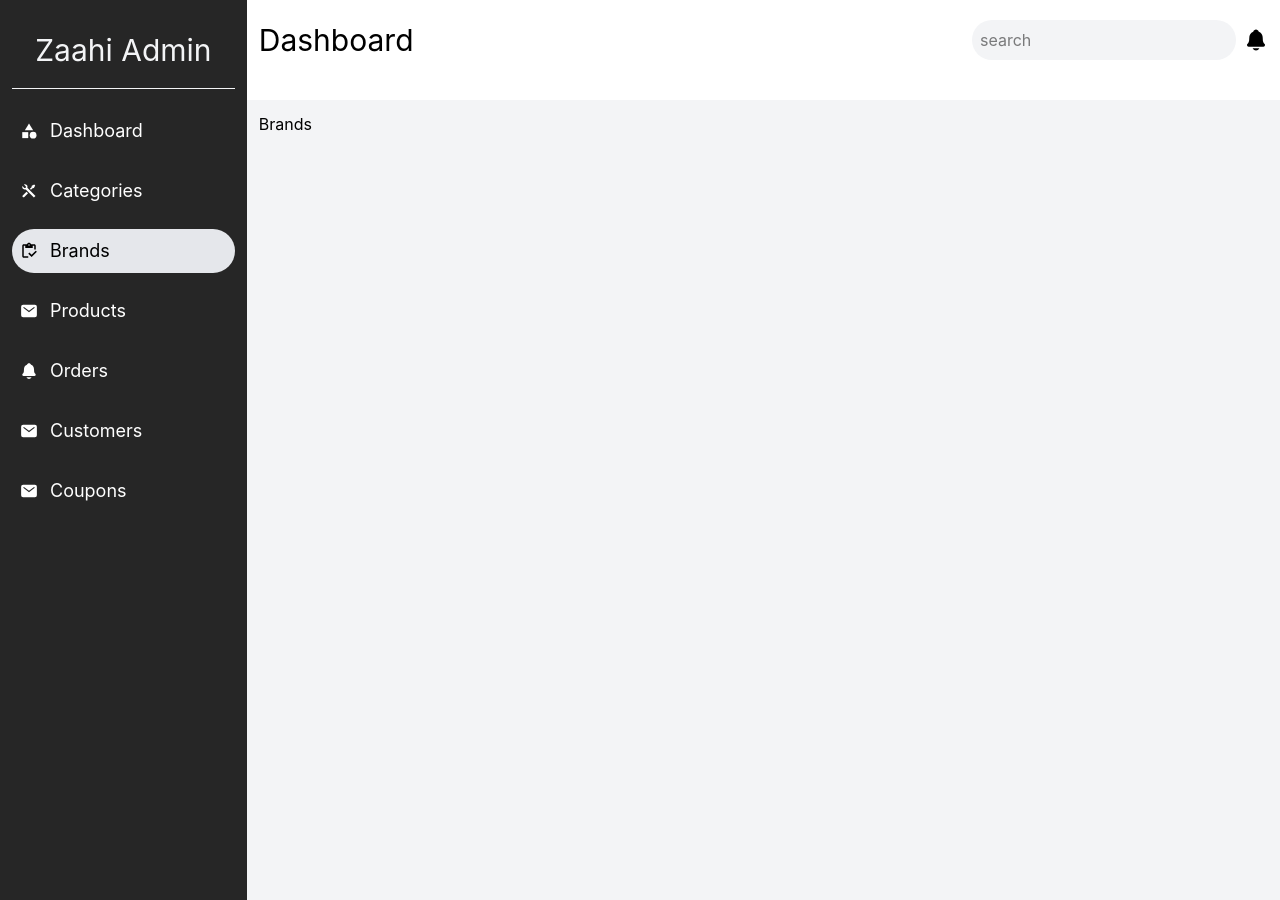
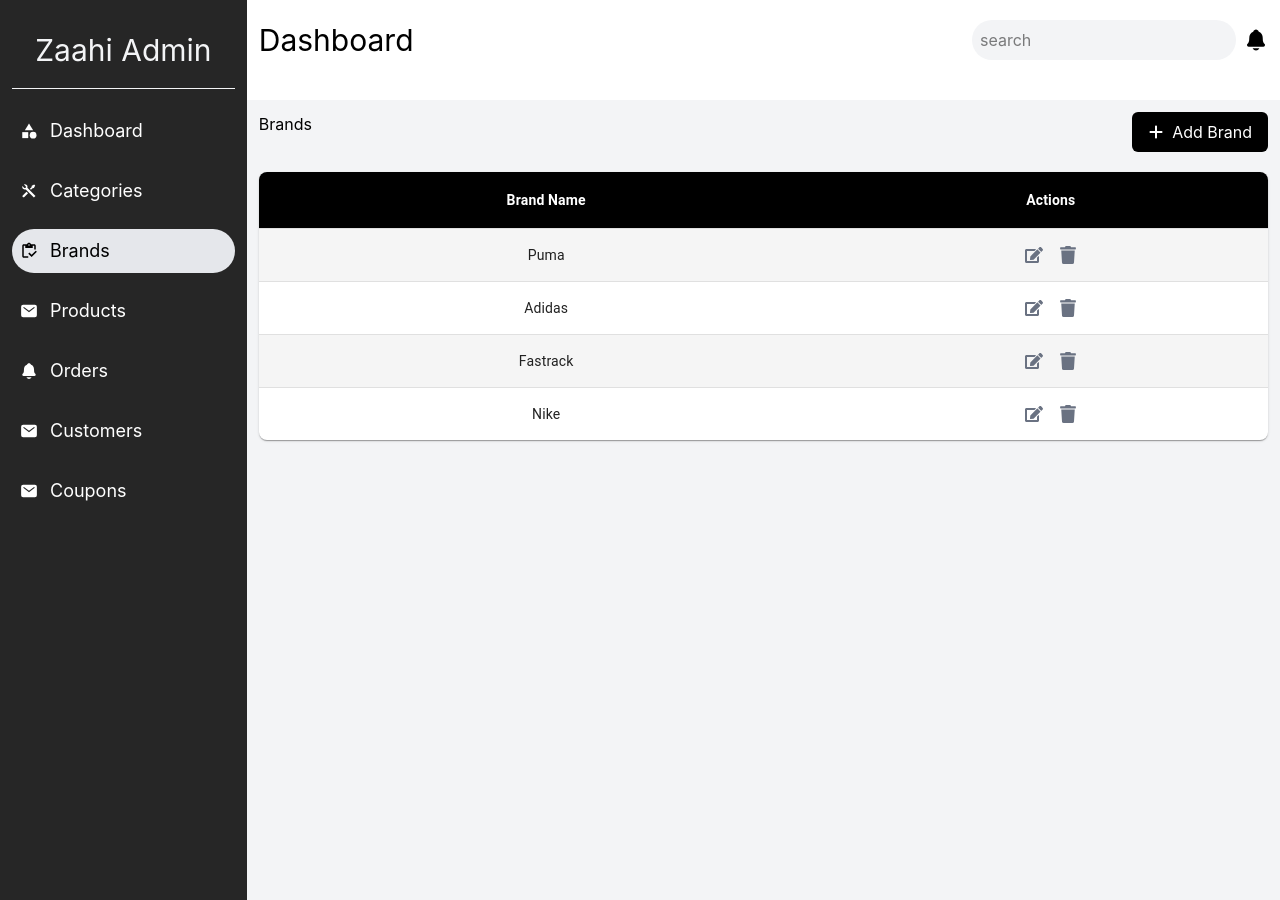
Before and after one commit to Tron-Technolegies/zaahi-admin, a React (Vite) app: page /brands in a window 1280 px wide. Built offline with nearby package versions, Linux system fonts and the light colour scheme.

Commit message:
Brands Completed

```diff
--- a/package.json
+++ b/package.json
@@ -10,6 +10,10 @@
     "preview": "vite preview"
   },
   "dependencies": {
+    "@emotion/react": "^11.14.0",
+    "@emotion/styled": "^11.14.1",
+    "@mui/icons-material": "^7.3.8",
+    "@mui/material": "^7.3.8",
     "@tailwindcss/vite": "^4.2.1",
     "react": "^19.2.0",
     "react-dom": "^19.2.0",
--- /dev/null
+++ b/src/components/Brands/BrandDialog.jsx
@@ -0,0 +1,89 @@
+import * as React from 'react';
+import Dialog from '@mui/material/Dialog';
+import DialogTitle from '@mui/material/DialogTitle';
+import DialogContent from '@mui/material/DialogContent';
+import DialogActions from '@mui/material/DialogActions';
+import IconButton from '@mui/material/IconButton';
+import CloseIcon from '@mui/icons-material/Close';
+
+export default function BrandDialog({ open, handleClose }) {
+  const [brandName, setBrandName] = React.useState('');
+
+  const handleSave = () => {
+    if (!brandName.trim()) return;
+
+    console.log('Brand Name:', brandName);
+
+    // Clear input
+    setBrandName('');
+
+    // Close dialog
+    handleClose();
+  };
+
+  return (
+    <Dialog
+      open={open}
+      onClose={handleClose}
+      aria-labelledby='add-brand-dialog'
+      BackdropProps={{
+        sx: { backdropFilter: 'blur(2px)' },
+      }}
+      PaperProps={{
+        sx: {
+          background: '#EEEEEE',
+          borderRadius: 3,
+          width: 350,
+          boxShadow: '0 8px 32px rgba(0,0,0,0.1)',
+        },
+      }}
+    >
+      <DialogTitle
+        id='add-brand-dialog'
+        sx={{
+          textAlign: 'center',
+          fontWeight: 600,
+          fontSize: 20,
+          p: 3,
+        }}
+      >
+        Add Brand
+      </DialogTitle>
+
+      <IconButton
+        onClick={handleClose}
+        sx={{
+          position: 'absolute',
+          right: 8,
+          top: 8,
+        }}
+      >
+        <CloseIcon />
+      </IconButton>
+
+      <DialogContent
+        dividers
+        sx={{
+          display: 'flex',
+          justifyContent: 'center',
+        }}
+      >
+        <input
+          className='p-2 bg-gray-100 rounded-md outline-none w-[220px] text-center font-medium'
+          placeholder='Enter brand name'
+          value={brandName}
+          onChange={(e) => setBrandName(e.target.value)}
+        />
+      </DialogContent>
+
+      <DialogActions sx={{ justifyContent: 'center', pb: 2 }}>
+        <button
+          onClick={handleSave}
+          className='bg-black text-white px-4 py-1 rounded-md hover:bg-gray-800 transition'
+        >
+          Save
+        </button>
+      </DialogActions>
+    </Dialog>
+  );
+}
--- /dev/null
+++ b/src/components/Brands/BrandTable.jsx
@@ -0,0 +1,159 @@
+// import React from 'react';
+// import { styled } from '@mui/material/styles';
+// import Table from '@mui/material/Table';
+// import TableBody from '@mui/material/TableBody';
+// import TableCell, { tableCellClasses } from '@mui/material/TableCell';
+// import TableContainer from '@mui/material/TableContainer';
+// import TableHead from '@mui/material/TableHead';
+// import TableRow from '@mui/material/TableRow';
+// import Paper from '@mui/material/Paper';
+
+// const StyledTableCell = styled(TableCell)(({ theme }) => ({
+//   [`&.${tableCellClasses.head}`]: {
+//     backgroundColor: theme.palette.common.black,
+//     color: theme.palette.common.white,
+//   },
+//   [`&.${tableCellClasses.body}`]: {
+//     fontSize: 14,
+//   },
+// }));
+
+// const StyledTableRow = styled(TableRow)(({ theme }) => ({
+//   '&:nth-of-type(odd)': {
+//     backgroundColor: theme.palette.action.hover,
+//   },
+//   '&:last-child td, &:last-child th': {
+//     border: 0,
+//   },
+// }));
+
+// function createData(name, actions) {
+//   return { name, actions };
+// }
+
+// const rows = [
+//   createData('Puma', 'Edit Delete'),
+//   createData('Adidas', 'Edit Delete'),
+//   createData('Fastrack', 'Edit Delete'),
+//   createData('Nike', 'Edit Delete'),
+// ];
+
+// const BrandTable = () => {
+//   return (
+
+//     <TableContainer component={Paper}>
+//       <Table sx={{ minWidth: 700 }} aria-label='customized table'>
+//         <TableHead>
+//           <TableRow>
+//             <StyledTableCell align='center'>Brand Name</StyledTableCell>
+//             <StyledTableCell align='center'>Actions</StyledTableCell>
+//           </TableRow>
+//         </TableHead>
+//         <TableBody>
+//           {rows.map((row) => (
+//             <StyledTableRow key={row.name}>
+//               <StyledTableCell component='th' scope='row' align='center'>
+//                 {row.name}
+//               </StyledTableCell>
+//               <StyledTableCell align='center'>{row.actions}</StyledTableCell>
+//             </StyledTableRow>
+//           ))}
+//         </TableBody>
+//       </Table>
+//     </TableContainer>
+//   );
+// };
+
+// export default BrandTable;
+
+import React from 'react';
+import { styled } from '@mui/material/styles';
+import Table from '@mui/material/Table';
+import TableBody from '@mui/material/TableBody';
+import TableCell, { tableCellClasses } from '@mui/material/TableCell';
+import TableContainer from '@mui/material/TableContainer';
+import TableHead from '@mui/material/TableHead';
+import TableRow from '@mui/material/TableRow';
+import Paper from '@mui/material/Paper';
+import { FaEdit, FaTrash } from 'react-icons/fa';
+
+// Styled Table Cell
+const StyledTableCell = styled(TableCell)(({ theme }) => ({
+  [`&.${tableCellClasses.head}`]: {
+    backgroundColor: theme.palette.common.black,
+    color: theme.palette.common.white,
+    fontWeight: 600,
+  },
+  [`&.${tableCellClasses.body}`]: {
+    fontSize: 14,
+  },
+}));
+
+// Styled Table Row
+const StyledTableRow = styled(TableRow)(({ theme }) => ({
+  '&:nth-of-type(odd)': {
+    backgroundColor: theme.palette.action.hover,
+  },
+  '&:last-child td, &:last-child th': {
+    border: 0,
+  },
+}));
+
+// Sample Data
+const rows = [
+  { name: 'Puma' },
+  { name: 'Adidas' },
+  { name: 'Fastrack' },
+  { name: 'Nike' },
+];
+
+const BrandTable = () => {
+  const handleEdit = (name) => {
+    console.log('Edit:', name);
+  };
+
+  const handleDelete = (name) => {
+    console.log('Delete:', name);
+  };
+
+  return (
+    <TableContainer component={Paper} sx={{ borderRadius: 2 }}>
+      <Table sx={{ minWidth: 700 }}>
+        <TableHead>
+          <TableRow>
+            <StyledTableCell align='center'>Brand Name</StyledTableCell>
+            <StyledTableCell align='center'>Actions</StyledTableCell>
+          </TableRow>
+        </TableHead>
+
+        <TableBody>
+          {rows.map((row) => (
+            <StyledTableRow key={row.name}>
+              <StyledTableCell align='center'>{row.name}</StyledTableCell>
+
+              <StyledTableCell align='center'>
+                <div className='flex justify-center gap-4'>
+                  <button
+                    onClick={() => handleEdit(row.name)}
+                    className='text-gray-500 hover:text-blue-800 text-lg transition'
+                  >
+                    <FaEdit />
+                  </button>
+
+                  <button
+                    onClick={() => handleDelete(row.name)}
+                    className='text-gray-500 hover:text-red-800 text-lg transition'
+                  >
+                    <FaTrash />
+                  </button>
+                </div>
+              </StyledTableCell>
+            </StyledTableRow>
+          ))}
+        </TableBody>
+      </Table>
+    </TableContainer>
+  );
+};
+
+export default BrandTable;
--- a/src/index.css
+++ b/src/index.css
@@ -1,8 +1,7 @@
-@import "tailwindcss";
+@import 'tailwindcss';
 
 button {
   cursor: pointer;
-  padding: 2px;
 }
 
 .active {
--- a/src/pages/brands/Brands.jsx
+++ b/src/pages/brands/Brands.jsx
@@ -1,5 +1,27 @@
-import React from "react";
+import React from 'react';
+import BrandTable from '../../components/Brands/BrandTable';
+import BrandDialog from '../../components/Brands/BrandDialog';
+import { FaPlus } from 'react-icons/fa6';
 
 export default function Brands() {
-  return <div>Brands</div>;
+  const [open, setOpen] = React.useState(false);
+
+  return (
+    <>
+      <div className='flex justify-between mb-5'>
+        <h1>Brands</h1>
+
+        <button
+          onClick={() => setOpen(true)}
+          className='bg-black text-white flex items-center px-4 py-2 gap-2 rounded-md'
+        >
+          <FaPlus /> Add Brand
+        </button>
+      </div>
+
+      <BrandTable />
+
+      <BrandDialog open={open} handleClose={() => setOpen(false)} />
+    </>
+  );
 }
```
Also changed, not shown: 1 other file (tests, documents, lock files or other folders).
